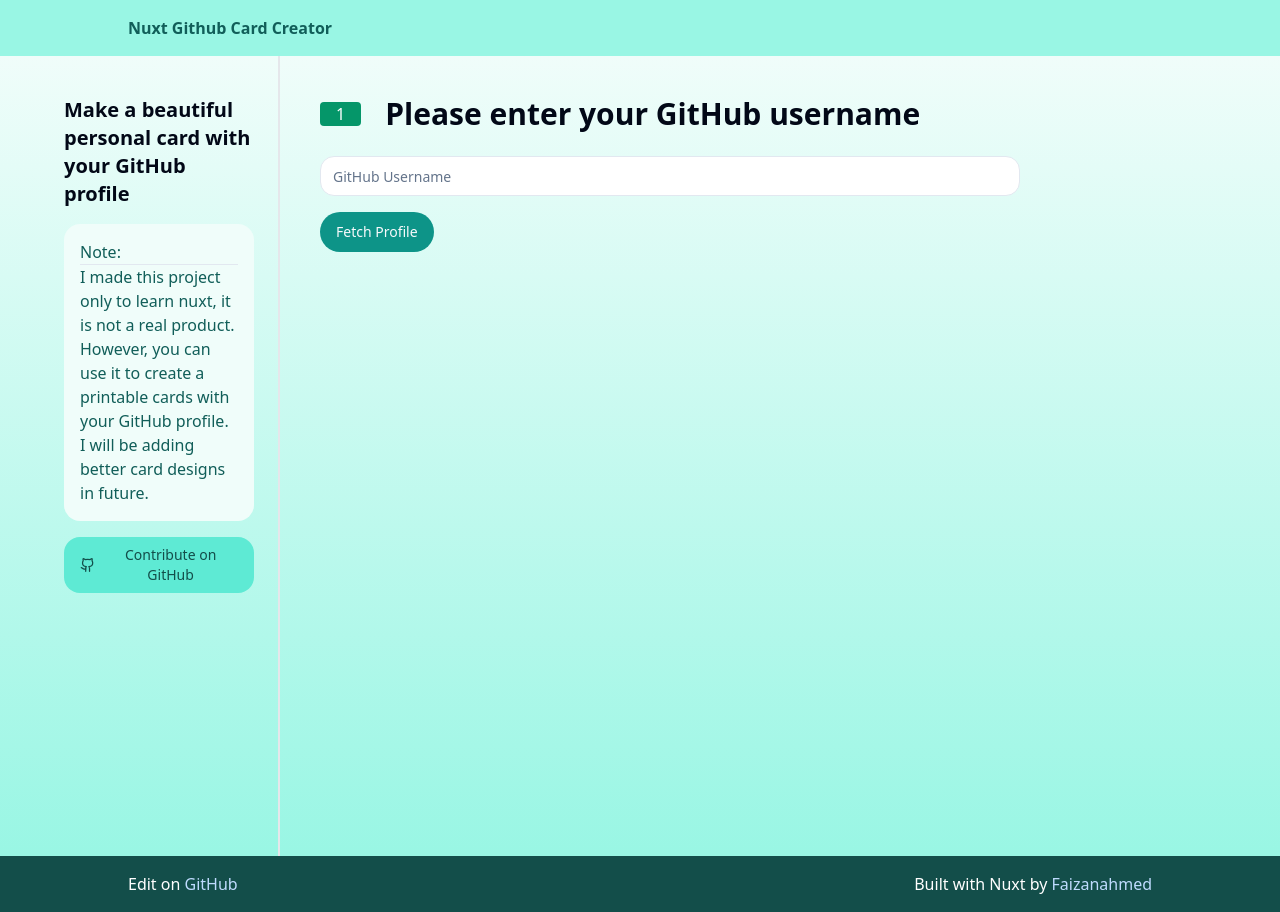
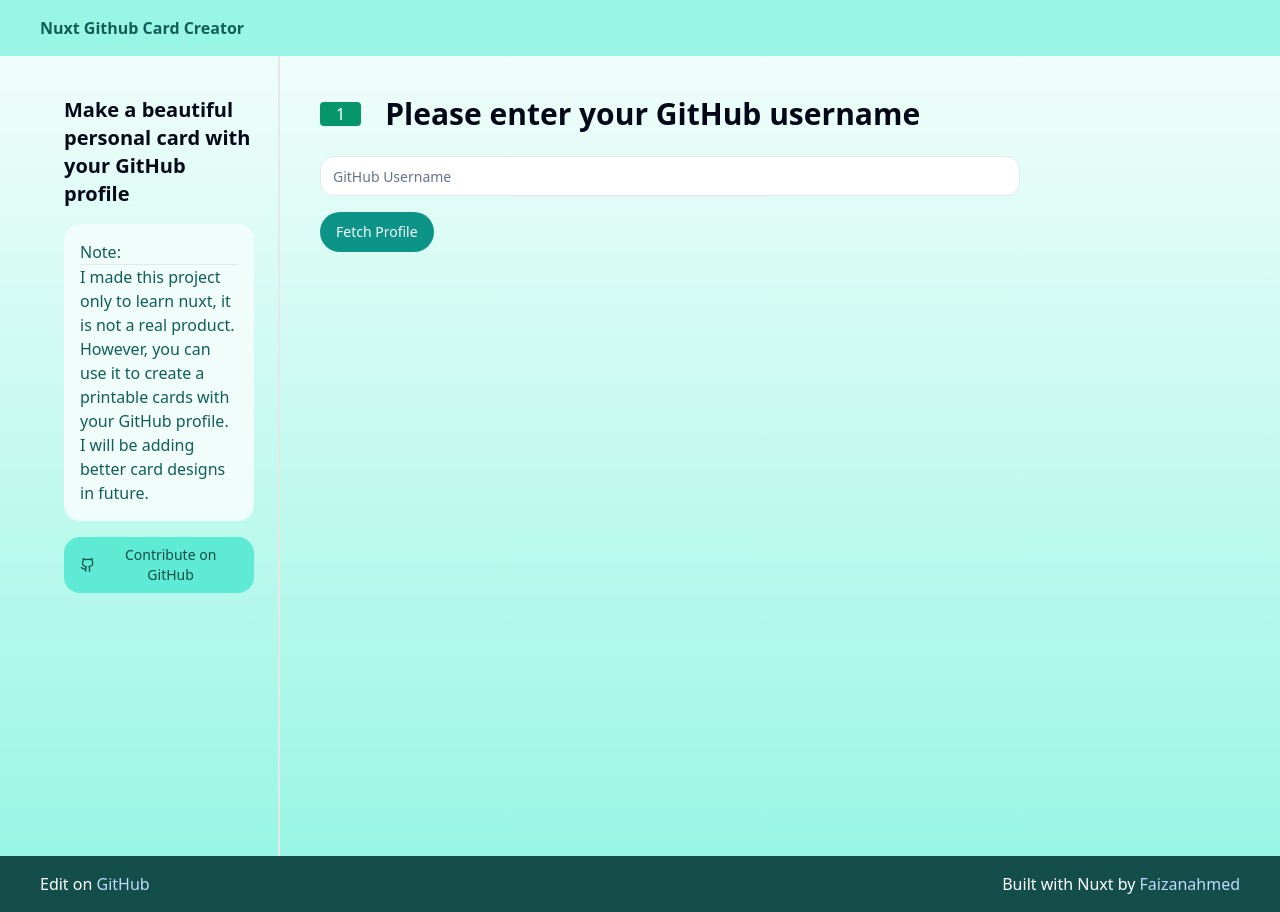
Before and after one commit to Faizanahmedsy/nuxt-github-card-maker, a Nuxt app: page / in a window 1280 px wide. Built offline with nearby package versions, Linux system fonts and the light colour scheme.

Commit message:
style: fixed padding on y axis

```diff
--- a/components/Footer.vue
+++ b/components/Footer.vue
@@ -2,7 +2,7 @@
 
 <template>
   <footer class="bg-teal-900 text-white py-4">
-    <div class="container mx-auto flex justify-between px-32 items-center">
+    <div class="container mx-auto flex justify-between px-10 items-center">
       <div>
         Edit on
         <a
--- a/components/NavbarV3.vue
+++ b/components/NavbarV3.vue
@@ -1,6 +1,6 @@
 <template>
   <div
-    class="flex justify-between items-center py-4 px-32 bg-teal-200 text-teal-800"
+    class="flex justify-between items-center py-4 px-10 bg-teal-200 text-teal-800"
   >
     <h2 class="font-semibold">Nuxt Github Card Creator</h2>
     <!-- <div class="text-sm">
```
